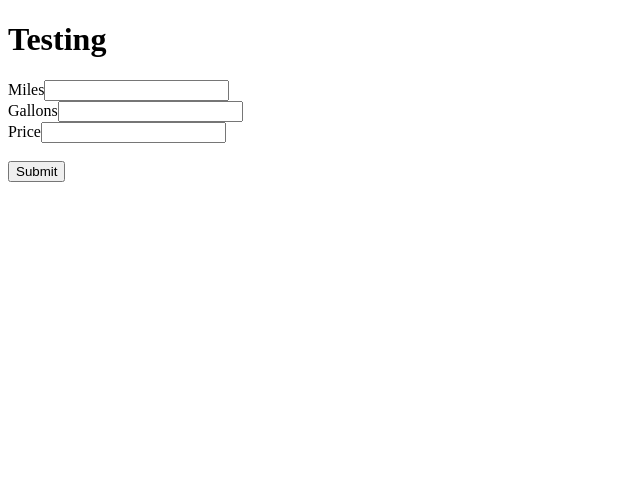
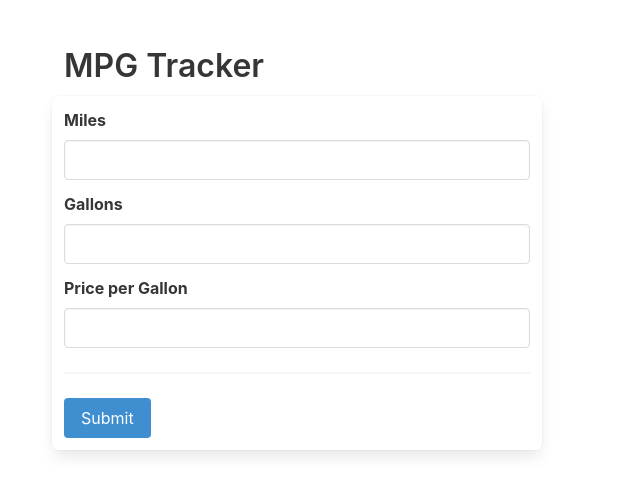
Before and after one commit to mpyr6/mpg-tracker, a React app: page / in a window 1280 px wide. Shown: the whole page, without its empty margins (0-640 px from the left). Built offline with nearby package versions, Linux system fonts and the light colour scheme.

Commit message:
added simple css styling via bulma

```diff
--- a/public/index.html
+++ b/public/index.html
@@ -5,12 +5,13 @@
 	<title>
 		MPG Tracker
 	</title>
+
+	<link rel="stylesheet" href="https://cdnjs.cloudflare.com/ajax/libs/bulma/0.5.1/css/bulma.css">
 </head>
 
 <body>
 
-	<div id="app" class="app"></div>
-
+	<div id="app" class="app section"></div>
 	<script src="bundle.js"></script>
 
 </body>
--- a/src/client.js
+++ b/src/client.js
@@ -8,9 +8,13 @@ import MPGForm from './components/mpg_form.js';
 class MyApp extends React.Component {
 	render(){
 		return (
-			<div>
-				<h1>Testing</h1>
-				<MPGForm />
+			<div className="container">
+				<h2 className="title">MPG Tracker</h2>
+				<div className="columns">
+					<div className="column is-5 box">
+						<MPGForm />
+					</div>
+				</div>
 			</div>
 		);
 	}
--- a/src/components/mpg_form.js
+++ b/src/components/mpg_form.js
@@ -42,20 +42,31 @@ class MPGForm extends React.Component {
 	render() {
 		return (
 			<form onSubmit={this.handleSubmit}>
-				<label>Miles
-					<input name="miles" type="text" onChange={this.handleInputChange}/>
-				</label>
-					<br />
-				<label>Gallons
-					<input name="gallons" type="text" onChange={this.handleInputChange}/>
-				</label>
-					<br />
-				<label>Price
-					<input name="price" type="text" onChange={this.handleInputChange}/>
-				</label>
-				  <br />
-				  <br />
-				<input type="submit" value="Submit" />
+				<div className="field">
+					<label className="label">Miles</label>
+						<input 	className="input"
+								name="miles"
+								type="text"
+								onChange={this.handleInputChange}/>
+				</div>
+				<div className="field">
+					<label className="label">Gallons</label>
+					<input 	className="input"
+							name="gallons"
+							type="text"
+							onChange={this.handleInputChange}/>
+				</div>
+				<div className="field">
+					<label className="label">Price per Gallon</label>
+					<input 	className="input"
+							name="price"
+							type="text"
+							onChange={this.handleInputChange}/>
+				</div>
+				<div className="field">
+					<hr />
+					<input className="button is-info" type="submit" value="Submit" />
+				</div>
 			</form>
 		)
 	}
```
Also changed, not shown: public/bundle.js.
